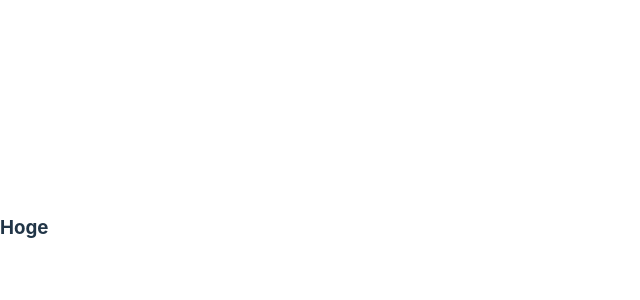
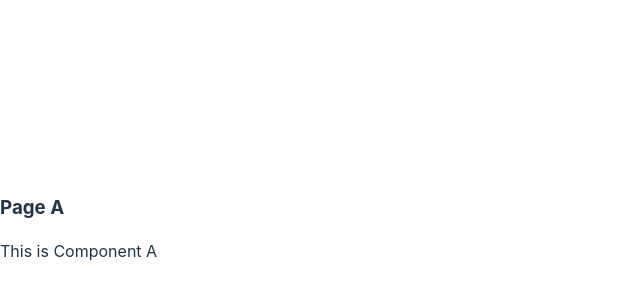
Before and after one commit to KentaYamada/react-playground, a React (Vite) app: page / in a window 1280 px wide. Shown: the part 172-472 px from the top of the page, without its empty margins (0-640 px from the left). Built offline with nearby package versions, Linux system fonts and the light colour scheme.

Commit message:
Path alias仮設定 (#1)

```diff
--- a/package.json
+++ b/package.json
@@ -39,6 +39,7 @@
     "eslint-plugin-unused-imports": "^2.0.0",
     "prettier": "^2.7.1",
     "typescript": "^4.8.4",
-    "vite": "^3.1.0"
+    "vite": "^3.1.0",
+    "vite-tsconfig-paths": "^3.5.1"
   }
 }
--- /dev/null
+++ b/src/components/componentA/index.tsx
@@ -0,0 +1,6 @@
+import React from "react";
+
+/**
+ * Component A
+ */
+export const ComponentA: React.FunctionComponent = () => <p>This is Component A</p>;
--- a/src/pages/pageA/index.tsx
+++ b/src/pages/pageA/index.tsx
@@ -1,6 +1,12 @@
 import React from "react";
+import { ComponentA } from "@/components/componentA";
 
 /**
  * Page A
  */
-export const PageA: React.VFC = () => <h3>Hoge</h3>;
+export const PageA: React.VFC = () => (
+    <div>
+      <h3>Page A</h3>
+      <ComponentA />
+    </div>
+  );
--- a/vite.config.ts
+++ b/vite.config.ts
@@ -1,9 +1,10 @@
 import react from "@vitejs/plugin-react"; // eslint-disable-line import/no-extraneous-dependencies
 import { defineConfig } from "vite"; // eslint-disable-line import/no-extraneous-dependencies
+import tsConfigPaths from "vite-tsconfig-paths"; // eslint-disable-line import/no-extraneous-dependencies
 
 // https://vitejs.dev/config/
 export default defineConfig({
-  plugins: [react()],
+  plugins: [react(), tsConfigPaths()],
   server: {
     port: 5173
   }
```
Also changed, not shown: tsconfig.json (+8 -1 lines), .eslintrc.cjs, 2 other files (tests, documents, lock files or other folders).
